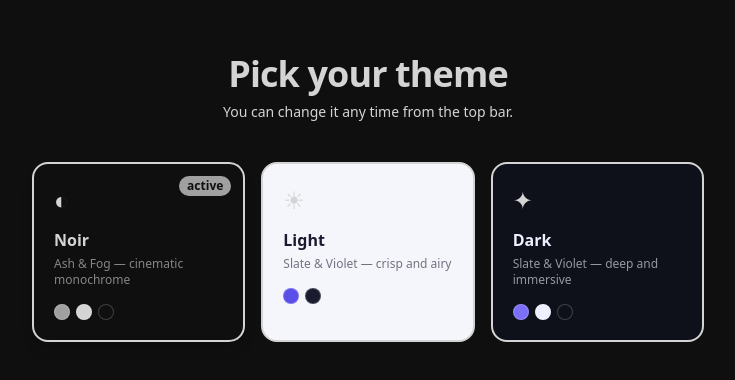
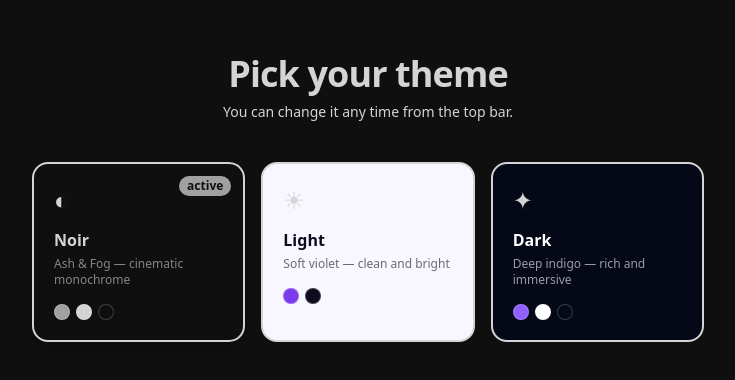
Before and after one commit to JamesUdy/Grab_N_Go, a React (Vite) app: page /welcome in a window 1280 px wide. Shown: the part 202-582 px from the top of the page, without its empty margins (272-1007 px from the left). Built offline with nearby package versions, Linux system fonts and the light colour scheme; no server answers; sample sign-in values are in the browser's storage; a web font is replaced by a local one.

Commit message:
feat: retheme light/dark to udy.me indigo-violet palette

```diff
--- a/src/index.css
+++ b/src/index.css
@@ -13,22 +13,24 @@
 }
 
 [data-theme="color-light"] {
-  --color-bg: #f4f6fb;
-  --color-surface: #ffffff;
-  --color-ink: #1a1b2e;
-  --color-accent: #5b4de8;
-  --color-accent2: #67e8f9;
-  --color-border: rgba(26, 27, 46, 0.12);
+  --color-bg: #f8f7ff;
+  --color-surface: #ede9fe;
+  --color-ink: #0f0a1e;
+  --color-ink-muted: #4b4068;
+  --color-accent: #7c3aed;
+  --color-accent2: #6d28d9;
+  --color-border: #d4cef7;
   --color-danger: #e53e3e;
 }
 
 [data-theme="color-dark"] {
-  --color-bg: #0f111a;
-  --color-surface: #171b2d;
-  --color-ink: #eef0ff;
-  --color-accent: #7c6ff7;
-  --color-accent2: #67e8f9;
-  --color-border: rgba(238, 240, 255, 0.10);
+  --color-bg: #050816;
+  --color-surface: #151030;
+  --color-ink: #ffffff;
+  --color-ink-muted: #aaa6c3;
+  --color-accent: #915eff;
+  --color-accent2: #804dee;
+  --color-border: #1e1a3a;
   --color-danger: #fc8181;
 }
 /* #endregion */
--- a/src/pages/ThemeChooserPage.tsx
+++ b/src/pages/ThemeChooserPage.tsx
@@ -16,19 +16,19 @@ const THEMES: { value: Theme; label: string; icon: string; desc: string; bg: str
     value: 'color-light',
     label: 'Light',
     icon: '☀',
-    desc: 'Slate & Violet — crisp and airy',
-    bg: '#f4f6fb',
-    ink: '#1a1b2e',
-    accent: '#5b4de8',
+    desc: 'Soft violet — clean and bright',
+    bg: '#f8f7ff',
+    ink: '#0f0a1e',
+    accent: '#7c3aed',
   },
   {
     value: 'color-dark',
     label: 'Dark',
     icon: '✦',
-    desc: 'Slate & Violet — deep and immersive',
-    bg: '#0f111a',
-    ink: '#eef0ff',
-    accent: '#7c6ff7',
+    desc: 'Deep indigo — rich and immersive',
+    bg: '#050816',
+    ink: '#ffffff',
+    accent: '#915eff',
   },
 ]
 
```
